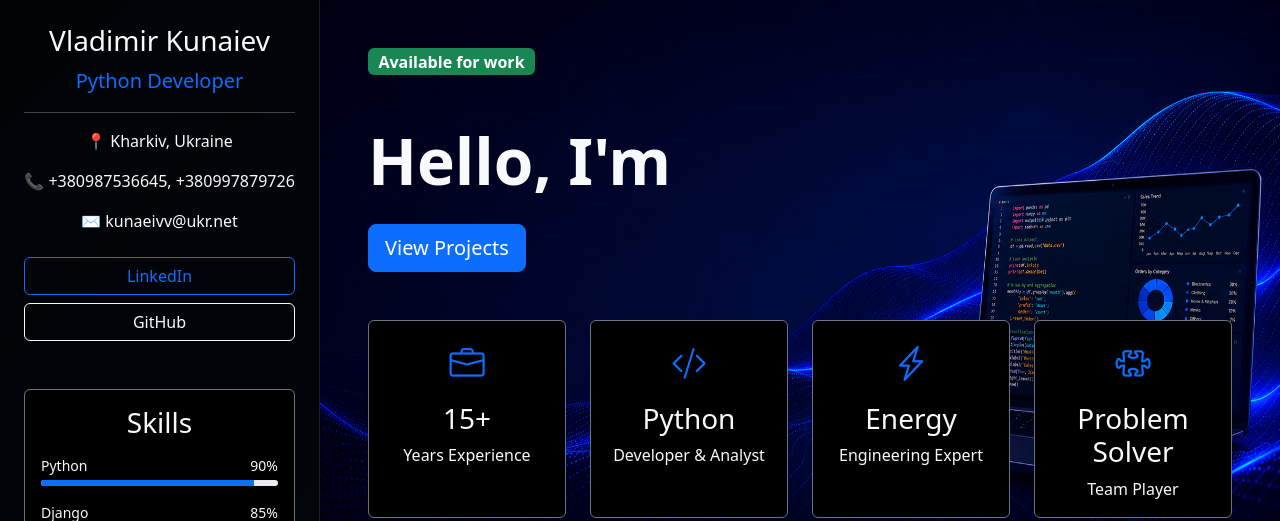
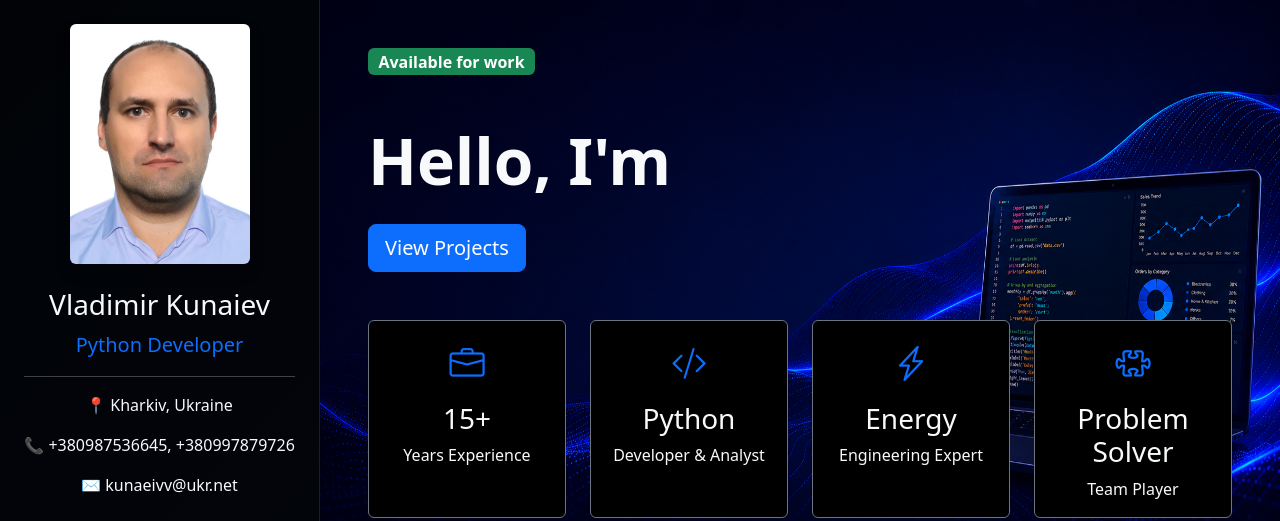
Before and after one commit to Kunaiev-Vladimir/my-portfolio, a Django app: page / in a window 1280 px wide. Shown: the top 521 px of the page. Run offline with Django 5.2, Linux system fonts and the light colour scheme; data that the repository does not hold is empty.

Commit message:
17_06_2026

```diff
--- a/templates/includes/profile.html
+++ b/templates/includes/profile.html
@@ -52,6 +52,12 @@
 
 {% else %}
 
+    <img src="{% static 'images/profile-photo.jpg' %}"
+         alt="Vladimir Kunaiev"
+         class="img-fluid rounded shadow mb-4"
+         style="width: 180px;">
+
+
     <h3>Vladimir Kunaiev</h3>
 
     <p class="text-primary fs-5">
@@ -66,7 +72,7 @@
 
     <div class="mt-4">
 
-        <a href="https://www.linkedin.com/in/%D0%B2%D0%BB%D0%B0%D0%B4%D0%B8%D0%BC%D0%B8%D1%80-%D0%B3%D0%B5%D0%BD%D0%BD%D0%B0%D0%B4%D1%8C%D0%B5%D0%B2%D0%B8%D1%87-%D0%BA%D1%83%D0%BD%D0%B0%D0%B5%D0%B2-a32618129/"
+        <a href="https://www.linkedin.com/in/volodymyr-kunaiev-a32618129/"
            class="btn btn-outline-primary w-100 mb-2">
             LinkedIn
         </a>
```
Also changed, not shown: static/images/profile-photo.jpg (added).
